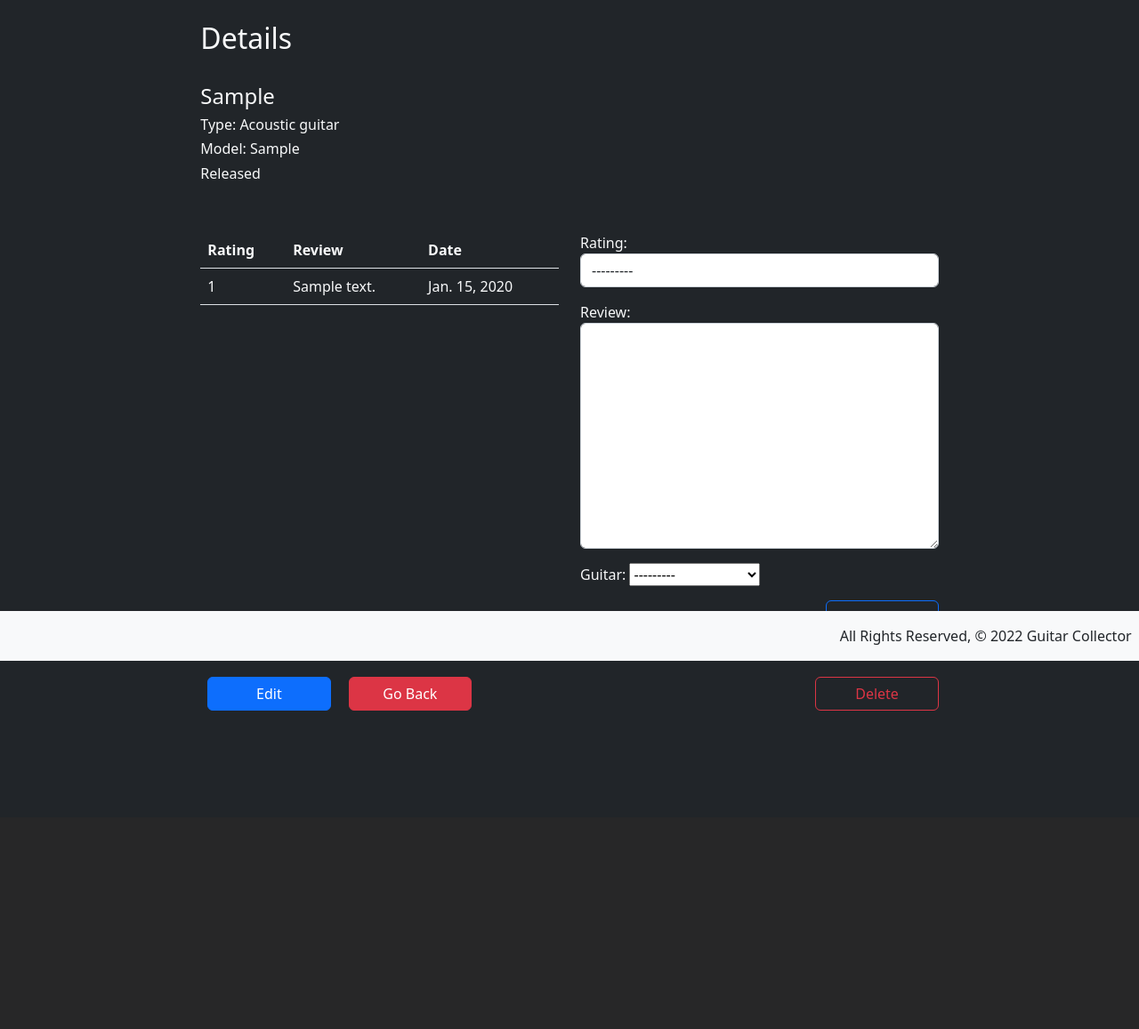
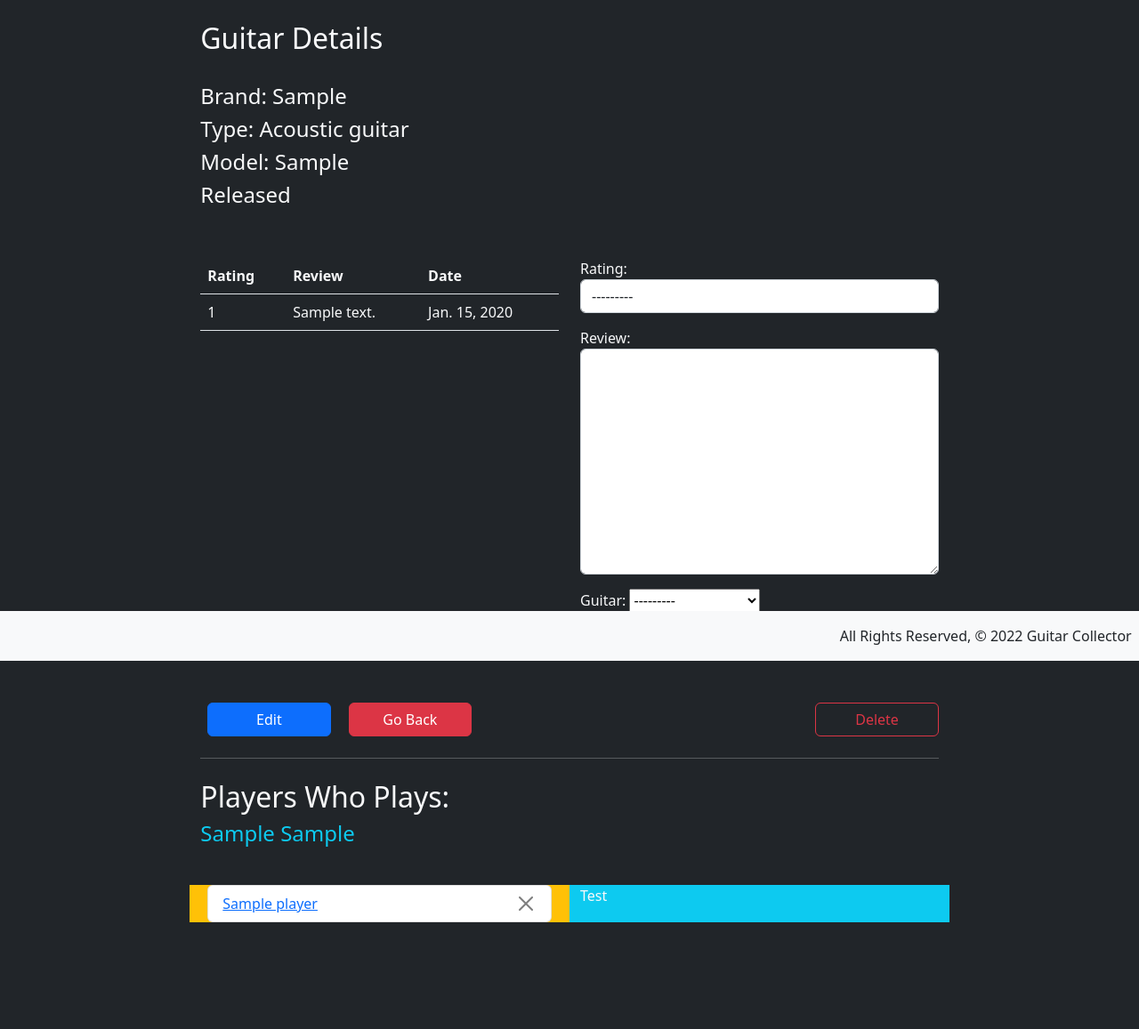
Before and after one commit to buudee625/lab-guitar-collector, a Django app: page /guitars/1/ in a window 1280 px wide. Shown: the part 57-1214 px from the top of the page at 89% size. Before the commit the page ends 856 px from the top, so only its background shows below. Run offline with Django 4.2, Linux system fonts and the light colour scheme; tables that the repository leaves empty hold one stand-in row (values such as "Sample post").

Commit message:
commit before adding unassociated player function

```diff
--- a/main_app/templates/guitars/detail.html
+++ b/main_app/templates/guitars/detail.html
@@ -4,15 +4,15 @@
     <!-- Details -->
     <!-- ========================================= -->
   <div class="row">
-    <h2 class="py-4">Details</h2>
-    <h4>{{ guitar.brand }}</h4>
+    <h2 class="py-4">Guitar Details</h2>
+    <h4>Brand: <span class="fw-light">{{ guitar.brand }}</span></h4>
     <div class="">
-      <h6>Type: {{ guitar.get_kind_display }}</h6>
-      <h6>Model: {{ guitar.model }}</h6>
+      <h4>Type: <span class="fw-light">{{ guitar.get_kind_display }}</span></h4>
+      <h4>Model: <span class="fw-light">{{ guitar.model }}</span></h4>
       {% if guitar.released %}
-      <h6>Released</h6>
+      <h4>Released</h4>
       {% else %}
-      <h6>Not yet released</h6>
+      <h4>Not yet released</h4>
       {% endif %}
     </div>
   </div>
@@ -72,5 +72,42 @@
       Delete
     </a>
   </div>
+  <hr class="my-4">
+
+    <!-- ========================================= -->
+    <!-- Players: Associated -->
+    <!-- ========================================= -->
+    <div class="row">
+        <h2>Players Who Plays:</h2>
+        <h4 class="text-info">{{ guitar.brand }} {{ guitar.model}}</h3>
+        <br /><br /><br />
+        <div class="col-6 bg-warning">
+            {% if guitar.players.count %}
+            <div class="px-2">
+                <ul class="list-group rounded">
+                    {% for p in guitar.players.all %}
+                    <li class="list-group-item">
+                        <a href="{% url 'player_detail' p.id %}">{{ p.name }}</a>
+                        <button type="button" class="btn-close float-end"></button>
+                    </li>
+                    {% endfor %}
+                </ul>
             </div>
+            {% else %}
+            <p>No players have been added yet</p>
+            {% endif %}
+        </div>
+    <!-- ========================================= -->
+    <!-- Players: Unassociated -->
+    <!-- ========================================= -->
+        <div class="col-6 bg-info">
+                Test
+        </div>
+    </div>
+
+
+
+</div>
+
+
 {% endblock content %}
```
Also changed, not shown: main_app/templates/main_app/player_detail.html (+8 -8 lines). Lines whose indentation alone changed are shown as unchanged.
